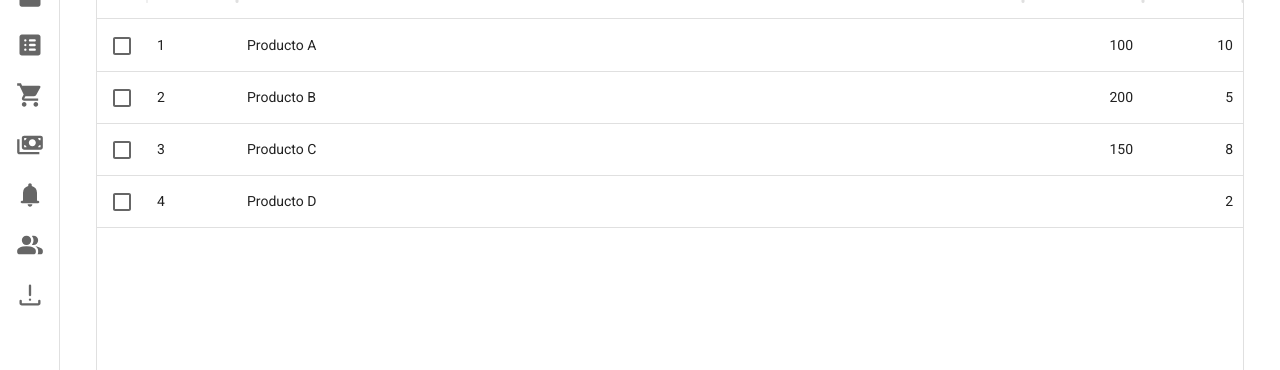
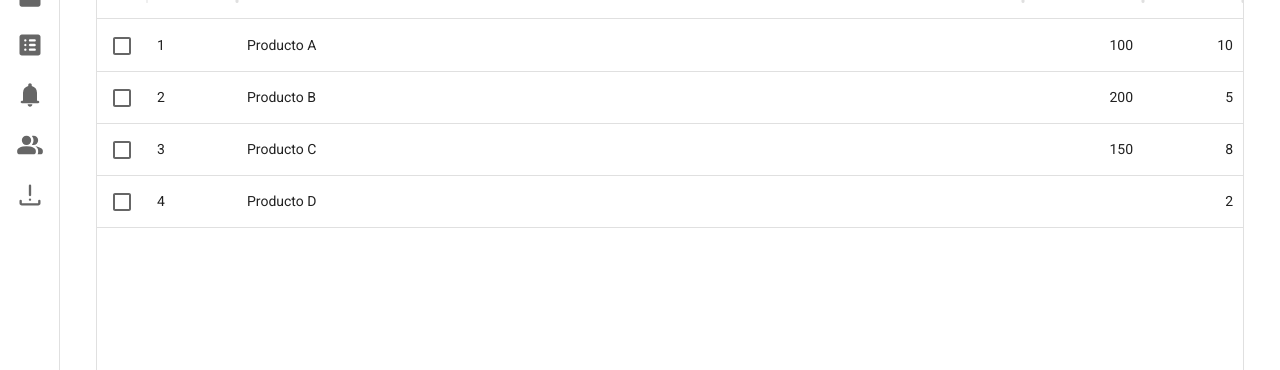
Before and after one commit to benyhi/POS, a React (Vite) app in the folder front/: page /sales in a window 1280 px wide. Shown: the part 194-564 px from the top of the page. Built offline with nearby package versions, Linux system fonts and the light colour scheme.

Commit message:
feat: add submenus from items in navbar

```diff
--- a/front/src/components/customTable/Table.jsx
+++ b/front/src/components/customTable/Table.jsx
@@ -1,15 +1,13 @@
 import { useState } from "react";
 import { DataGrid } from "@mui/x-data-grid";
 import { esES } from "@mui/x-data-grid/locales";
-import { TextField, Button, Box, Stack, Dialog, DialogActions, DialogContent, DialogTitle, IconButton, Icon } from "@mui/material";
+import { TextField, Button, Box, Stack, Dialog, DialogActions, DialogContent, DialogTitle } from "@mui/material";
+import MenuFilter from './FilterMenu'
 import Add from '../../assets/icons/add_24dp_FFFFFF_FILL0_wght400_GRAD0_opsz24.svg'
 import Edit from '../../assets/icons/edit_24dp_FFFFFF_FILL0_wght400_GRAD0_opsz24.svg'
 import Delete from '../../assets/icons/delete_24dp_FFFFFF_FILL0_wght400_GRAD0_opsz24.svg'
 import Upload from '../../assets/icons/upload_24dp_FFFFFF_FILL0_wght400_GRAD0_opsz24.svg'
 import Download from '../../assets/icons/download_24dp_FFFFFF_FILL0_wght400_GRAD0_opsz24.svg'
-import Filter from '../../assets/icons/filter_alt_24dp_FFFFFF_FILL0_wght400_GRAD0_opsz24.svg'
-
-import MenuFilter from './FilterMenu'
 
 export default function CustomTable({columns, data, options}) {
   const [rows, setRows] = useState(data);
@@ -107,9 +105,9 @@ export default function CustomTable({columns, data, options}) {
         <DialogContent>
           {columns
           .filter(column => column.field !== "id")
-          .map(column => (
+          .map((column, index) => (
             <TextField
-              key={column.field.id}
+              key={index}
               label={column.field[0].toUpperCase() + column.field.slice(1)}
               fullWidth
               margin="dense"
--- /dev/null
+++ b/front/src/components/navbar/DrawerItem.jsx
@@ -0,0 +1,73 @@
+import React, { useState } from 'react';
+import {
+  ListItem,
+  ListItemButton,
+  ListItemIcon,
+  ListItemText,
+  Collapse,
+  List
+} from '@mui/material';
+import { Link } from 'react-router-dom';
+import ArrowDropDown from '../../assets/icons/arrow_drop_down_24dp_666666_FILL0_wght400_GRAD0_opsz24.svg'
+import ArrowDropUp from '../../assets/icons/arrow_drop_up_24dp_666666_FILL0_wght400_GRAD0_opsz24.svg'
+
+const DrawerItem = ({ icon, text, path, items, open }) => {
+  const [openSubmenu, setOpenSubmenu] = useState(false);
+
+  const handleClick = () => {
+    if (items) {
+      setOpenSubmenu(!openSubmenu);
+    }
+  };
+
+  return (
+    <>
+      <ListItem disablePadding>
+        <ListItemButton
+          component={items ? 'button' : Link}
+          to={items ? undefined : path}
+          onClick={handleClick}
+          sx={{
+            padding: '10px', height: '50px'
+          }}
+        >
+          <ListItemIcon
+            sx={{
+              minWidth: '40px',
+              display: 'flex',
+              justifyContent: 'center',
+              alignItems: 'center'
+            }}
+          >
+            <img src={icon} alt="icon" style={{ width: '28px', height: '28px',}}/>
+          </ListItemIcon>
+          {open && <ListItemText primary={text} style={{ marginLeft: '10px'}} />}
+          {open && items && (openSubmenu ? <img src={ArrowDropUp}/> : <img src={ArrowDropDown}/> )}
+        </ListItemButton>
+      </ListItem>
+
+      {/* Submenu */}
+      {items && (
+        <Collapse in={openSubmenu} timeout="auto" unmountOnExit>
+          <List component="div" disablePadding>
+            {items.map((child, key) => (
+              <ListItemButton
+                key={key}
+                component={Link}
+                to={child.path}
+                sx={{ pl: open ? 4 : 2 }}
+              >
+                <ListItemIcon>
+                  <img src={child.icon} alt="icon" style={{ width: '24px', height: '24px'}}/>
+                </ListItemIcon>
+                <ListItemText primary={child.title} />
+              </ListItemButton>
+            ))}
+          </List>
+        </Collapse>
+      )}
+    </>
+  );
+};
+
+export default DrawerItem;
--- a/front/src/components/navbar/Navbar.jsx
+++ b/front/src/components/navbar/Navbar.jsx
@@ -1,11 +1,7 @@
-import React, { useState } from 'react';
+import React from 'react';
 import {
   Drawer,
   List,
-  ListItem,
-  ListItemButton,
-  ListItemIcon,
-  ListItemText,
   IconButton,
   Box,
   CssBaseline,
@@ -15,8 +11,8 @@ import {
   ThemeProvider,
   Icon,
 } from '@mui/material';
-import { Link } from 'react-router-dom';
 import { useNavbarStore } from '../../store';
+import DrawerItem from './DrawerItem';
 import theme from '../../utils/theme';
 import Menu from '../../assets/icons/menu_24dp_FFFFFF_FILL1_wght400_GRAD0_opsz24.svg';
 import BackArrow from '../../assets/icons/arrow_back_24dp_FFFFFF_FILL1_wght400_GRAD0_opsz24.svg';
@@ -36,43 +32,22 @@ const itemsTop = [
   {id: 1, icon: Home, text: 'Inicio', path: '/'},
   {id: 2, icon: Sale, text: 'Vender', path: '/sale'},
   {id: 3, icon: Inventory, text: 'Inventario',  path: '/inventory'},
-  {id: 4, icon: Movements, text: 'Movimientos', path: '/movements'},
-  {id: 5, icon: Purchases, text: 'Compras', path: '/purchases'},
-  {id: 6, icon: Sales, text: 'Ventas', path: '/sales'},
-  {id: 7, icon: Notifications, text: 'Notificaciones', path: '/notifications'},
-  {id: 8, icon: Users, text: 'Usuarios', path: '/users'},
-  {id: 9, icon: Reports, text: 'Reportes', path: '/reports'},
+  {id: 4, icon: Movements, text: 'Movimientos', path: '/movements',
+    items:
+    [
+      {title: 'Compras', icon: Purchases, path: '/purchases'},
+      {title: 'Ventas', icon: Sales, path: '/sales'}
+    ]
+  },
+  {id: 5, icon: Notifications, text: 'Notificaciones', path: '/notifications'},
+  {id: 6, icon: Users, text: 'Usuarios', path: '/users'},
+  {id: 7, icon: Reports, text: 'Reportes', path: '/reports'},
 ]
 
 const itemsBottom = [
   {id: 1, icon: Settings, text: 'Configuración', path: '/settings'},
   {id: 2, icon: Help, text: 'Ayuda', path: '/help'},
 ]
-
-const DrawerItem = ({ icon, text, path, open }) => (
-  <ListItem disablePadding>
-    <ListItemButton
-      component={Link}
-      to={path}
-      sx={{
-        padding: '10px', height: '50px'
-      }}
-    >
-      <ListItemIcon
-        sx={{
-          minWidth: '40px',
-          display: 'flex',
-          justifyContent: 'center',
-          alignItems: 'center'
-        }}
-      >
-        <img src={icon} alt="icon" style={{ width: '28px', height: '28px'}}/>
-      </ListItemIcon>
-      {open && <ListItemText primary={text} style={{ marginLeft: '10px'}} />}
-    </ListItemButton>
-  </ListItem>
-);
-
 
 export default function Navbar() {
 
@@ -125,7 +100,7 @@ export default function Navbar() {
           >
             <List>
               {itemsTop.map((item) => (
-                <DrawerItem key={item.id} icon={item.icon} text={item.text} path={item.path} open={isNavbarOpen} />
+                <DrawerItem key={item.id} icon={item.icon} text={item.text} path={item.path} items={item.items} open={isNavbarOpen} />
               ))}
             </List>
           </Box>
--- a/front/src/store/index.js
+++ b/front/src/store/index.js
@@ -1,2 +1,3 @@
 // Exports of all the stores
+
 export { default as useNavbarStore } from './navbarStore';
```
Also changed, not shown: front/src/components/navbar/MultiLevelItem.jsx (deleted, +0 -25 lines), front/src/utils/nav_childs.js (added, +21 -0 lines).
